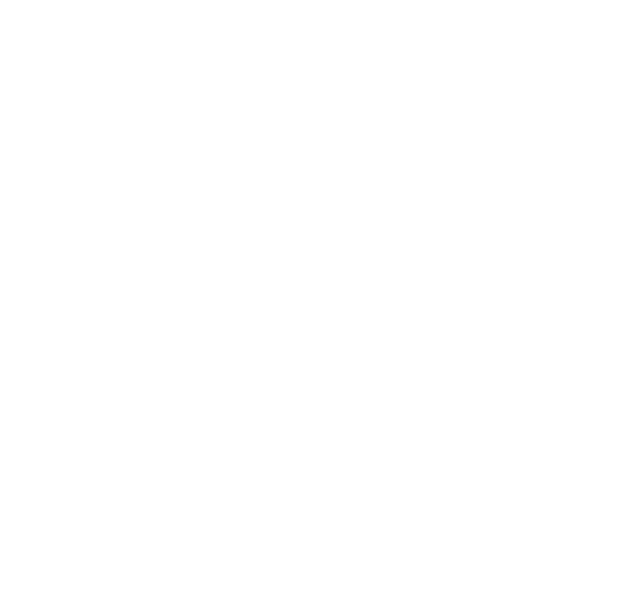
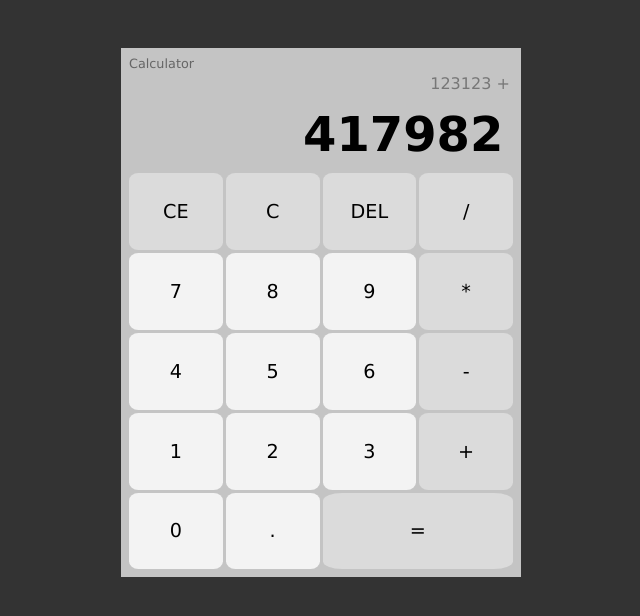
Before and after one commit to nadsonfbm/JS-Assignment-Part-2, a plain HTML site: page Calculator/index.html in a window 1280 px wide. Shown: the whole page, without its empty margins (319-959 px from the left). Drawn offline with Linux system fonts and the light colour scheme.

Commit message:
html and style

```diff
--- a/Calculator/index.html
+++ b/Calculator/index.html
@@ -4,13 +4,38 @@
     <meta charset="UTF-8">
     <meta http-equiv="X-UA-Compatible" content="IE=edge">
     <meta name="viewport" content="width=device-width, initial-scale=1.0">
-        <link rel="stylesheet" href="./style.css">
+    <title>Calculator JS - by Nadson</title>
+    <link rel="stylesheet" href="style.css">
     <script src="./script.js" defer></script>
-        <title>Calculator - By Nadson</title>
 </head>
-    <header>
-    </header>
 <body>
+    <div id="calc">
+        <h3>Calculator</h3>
+        <div id="operations">
+            <div id="previous-operation">123123 +</div>
+            <div id="current-operation">417982</div>
+        </div>
+        <div id="buttons-container">
+            <button>CE</button>
+            <button>C</button>
+            <button>DEL</button>
+            <button>/</button>
+            <button class="number">7</button>
+            <button class="number">8</button>
+            <button class="number">9</button>
+            <button>*</button>
+            <button class="number">4</button>
+            <button class="number">5</button>
+            <button class="number">6</button>
+            <button>-</button>
+            <button class="number">1</button>
+            <button class="number">2</button>
+            <button class="number">3</button>
+            <button>+</button>
+            <button class="number">0</button>
+            <button class="number">.</button>
+            <button id="equal-btn">=</button>
+        </div>
+    </div>
 </body>
-    <footer>
-    </footer>
+</html>
--- a/Calculator/style.css
+++ b/Calculator/style.css
@@ -0,0 +1,81 @@
+*{
+    margin: 0;
+    padding: 0;
+    box-sizing: border-box;
+    font-family: 'Lucida Sans', 'Lucida Sans Regular', 'Lucida Grande', 'Lucida Sans Unicode', Geneva, Verdana, sans-serif;
+}
+
+body {
+    background-color: #333;
+    display: flex;
+    align-items: center;
+    justify-content: center;
+    padding: 3em;
+}
+
+#calc {
+    width: 400px;
+    padding: 0.5em;
+    background-color: #C4C4C4;
+    color: #000;
+    display: flex;
+    flex-direction: column;
+}
+
+#calc h3 {
+    font-size: .8em;
+    font-weight: 300;
+    color: #666;
+}
+
+#operations {
+    text-align: right;
+}
+
+#previous-operation,
+#current-operation {
+    min-height: 1.6em;
+    padding: 0.2em;
+    overflow-wrap: break-word;
+}
+
+#previous-operation {
+    color: #777;
+}
+
+#current-operation {
+    font-size: 3em;
+    font-weight: 700;
+}
+
+#buttons-container {
+    display: grid;
+    grid-template-columns: 1fr 1fr 1fr 1fr;
+    gap: 3px;
+}
+
+#buttons-container button {
+    border: 1px;
+    border-radius: 10%;
+    height: 4em;
+    font-size: 1.2em;
+    background-color: #DBDBDB;
+    cursor: pointer;
+}
+
+#buttons-container .number {
+    background-color: #F3F3F3;
+}
+
+#buttons-container button:hover {
+    background-color: #BABABA;
+    border-color: #999;
+}
+
+#buttons-container #equal-btn {
+    grid-column: span 2;
+}
+
+#buttons-container #equal-btn:hover {
+    background-color: #3A91D8;
+}
--- a/R.P.S.-UI/style.css
+++ b/R.P.S.-UI/style.css
@@ -52,6 +52,10 @@ footer {
     align-items: center;
 }
 
+h4 {
+    font-size: 20px;
+}
+
 body {
     background-color: rgba(0, 0, 0, 0.118);
     margin: auto;
```
Also changed, not shown: R.P.S.-UI/index.html (+8 -3 lines), R.P.S.-UI/script.js (+39 -14 lines), 1 other file. Lines whose indentation alone changed are shown as unchanged.
